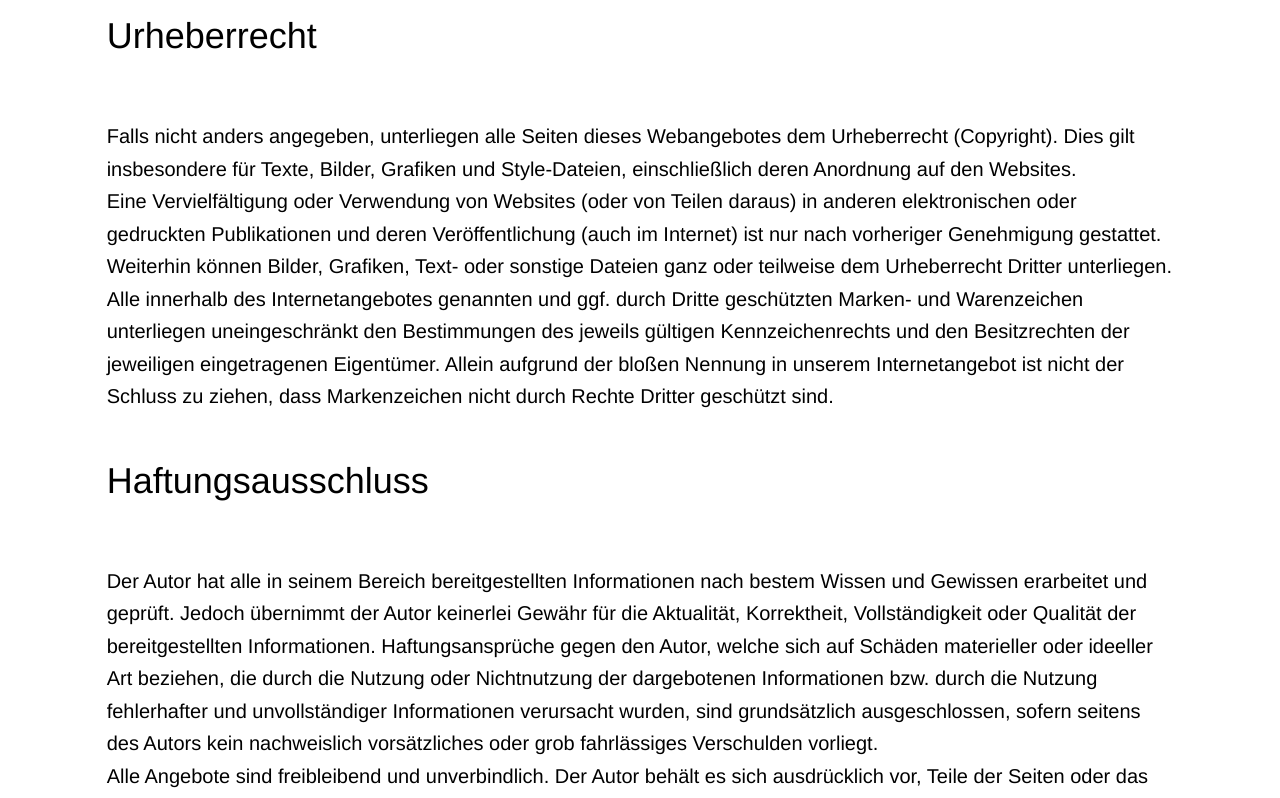
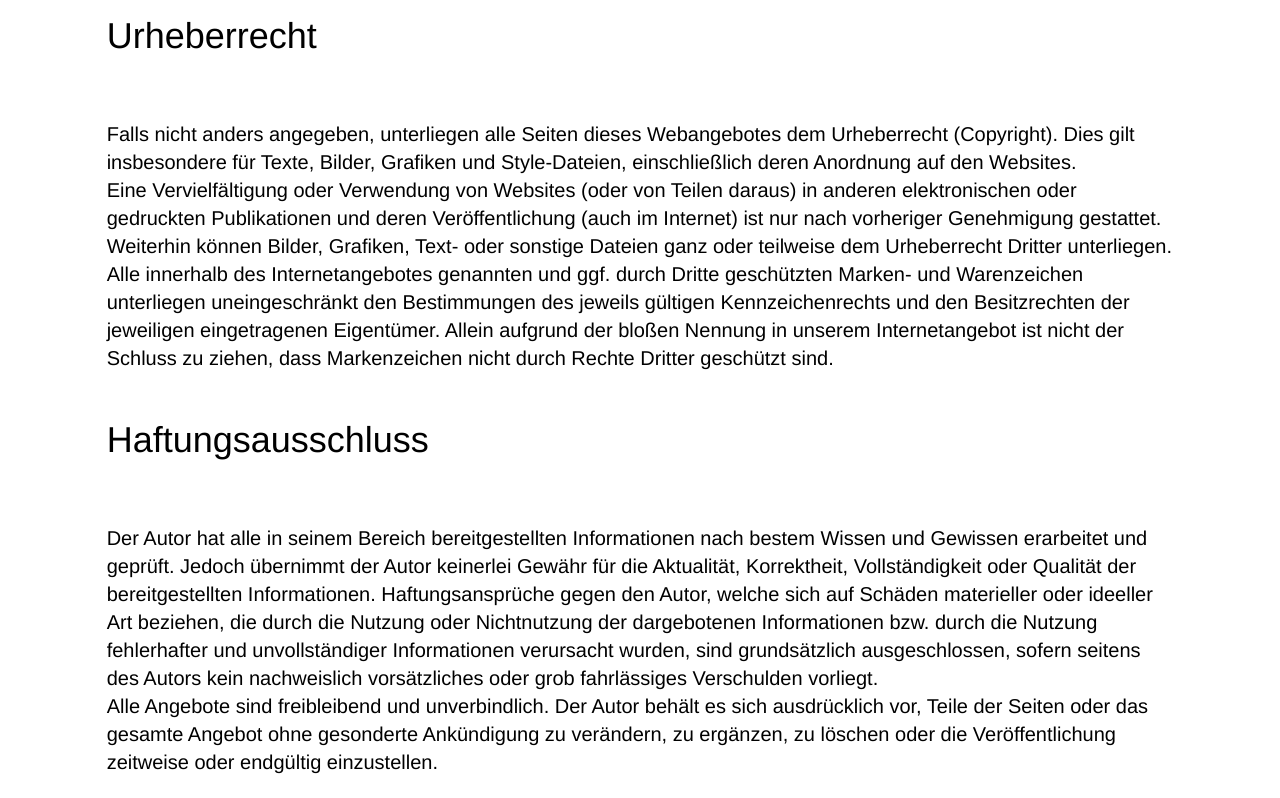
Before and after one commit to Gorangmad/WeDoWeb, a React (Vite) app: page /impressum in a window 1280 px wide. Shown: the part 1060-1858 px from the top of the page. Built offline with nearby package versions, Linux system fonts and the light colour scheme.

Commit message:
Datenschutz Page Started

```diff
--- a/src/components/ImpressumSecondaryCard/ImpressumSecondaryCard.jsx
+++ b/src/components/ImpressumSecondaryCard/ImpressumSecondaryCard.jsx
@@ -2,9 +2,15 @@ const ImpressumSecondaryCard = (props) => {
   return (
     <div>
       <p className="text-black  text-4xl font-[550] ">{props.title}</p>
-      <p className=" mt-16 text-xl leading-relaxed font-thin">{props.text1}</p>
-      <p className="text-xl leading-relaxed font-thin">{props.text2}</p>
-      <p className="text-xl leading-relaxed font-thin">{props.text3}</p>
+      <p className=" mt-16 text-base sm:text-lg md:text-xl leading-relaxed font-thin">
+        {props.text1}
+      </p>
+      <p className="text-base sm:text-lg md:text-xl leading-relaxed font-thin">
+        {props.text2}
+      </p>
+      <p className="text-base sm:text-lg md:text-xl leading-relaxed font-thin">
+        {props.text3}
+      </p>
     </div>
   );
 };
```
